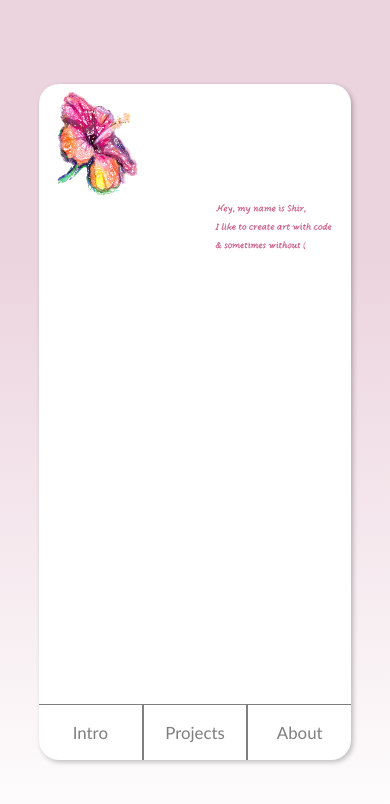
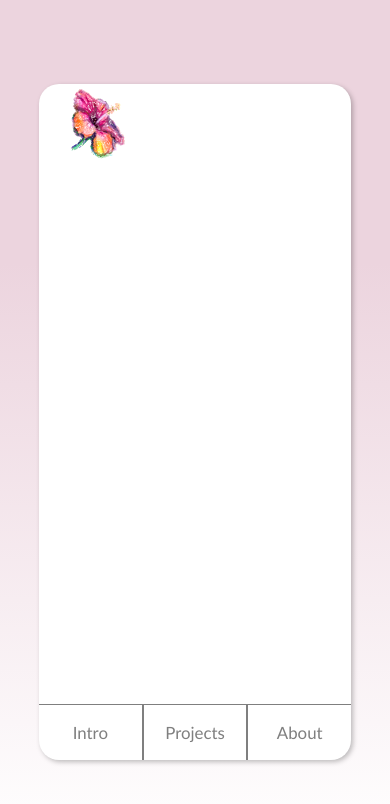
Before and after one commit to shir0206/ShirWeb, a React (Create React App) app: page / in a window 390 px wide. Shown: the top 804 px of the page. Built offline with nearby package versions, Linux system fonts and the light colour scheme.

Commit message:
Edit css - fit  flower&title to various widths

```diff
--- a/src/App.css
+++ b/src/App.css
@@ -11,8 +11,7 @@
   display: flex;
   justify-content: center;
   align-items: center;
-   font-family: Calibri, 'Trebuchet MS', sans-serif;
-
+  font-family: Calibri, "Trebuchet MS", sans-serif;
 }
 .card {
   background-color: #fff;
@@ -46,10 +45,17 @@
   border-style: solid;
   border-width: 0.25px;
   text-align: center;
-  /* background-color: springgreen; */
   width: 33.3vw;
+  cursor: pointer;
 }
-
+@media (pointer: fine) {
+  .intro-container:hover,
+  .project-container:hover,
+  .about-container:hover {
+    border-color: rgb(127, 127, 127);
+    background-color: rgb(127, 127, 127, 0.1);
+  }
+}
 .button-container p {
   font-size: 2vh;
   color: rgb(127, 127, 127);
--- a/src/App.js
+++ b/src/App.js
@@ -25,7 +25,6 @@ function App() {
           <div
             className="intro-container"
             onClick={() => {
-              console.log(0);
               setButtonClicked(0);
             }}
           >
@@ -34,8 +33,6 @@ function App() {
           <div
             className="project-container"
             onClick={() => {
-              console.log(1);
-
               setButtonClicked(1);
             }}
           >
@@ -44,8 +41,6 @@ function App() {
           <div
             className="about-container"
             onClick={() => {
-              console.log(2);
-
               setButtonClicked(2);
             }}
           >
--- a/src/Intro/Flower/flower.css
+++ b/src/Intro/Flower/flower.css
@@ -1,6 +1,19 @@
-.flower-cont {
-  max-height: 30vh;
-  max-width: 30vw;
+
+
+@media only screen and (min-width: 501px) {
+  .flower-cont {
+    max-height: 32vh;
+    max-width: 32vw;
+    margin-left:5vw;
+
+  }
+}
+@media only screen and (max-width: 500px) {
+  .flower-cont {
+    max-height: 50vh;
+    max-width: 60vw;
+    margin-left:5vw;
+  }
 }
 .flower-cont svg {
   fill: none;
--- a/src/Intro/Intro.js
+++ b/src/Intro/Intro.js
@@ -1,11 +1,12 @@
 import React from "react";
+import "./intro.css";
 
 import { Flower } from "./Flower/Flower";
 import { Title } from "./Title/Title";
 
 export const Intro = props => {
   return (
-    <div className="cont">
+    <div className="intro-cont">
       <Flower />
       <Title />
     </div>
--- a/src/Intro/Title/title.css
+++ b/src/Intro/Title/title.css
@@ -7,8 +7,21 @@
   stroke-width: 7px;
   stroke: rgb(199, 71, 120);
 }
+
+@media only screen and (min-width: 501px) {
   .title-cont {
     max-height: 30vh;
     max-width: 30vw;
-    margin-left: 45vw;
+    margin-left: 40vw;
   }
+}
+@media only screen and (max-width: 500px) {
+  .title-cont {
+    max-height: 50vh;
+    max-width: 50vw;
+    right:0;
+    left:0;
+    margin-top: 5vh;
+    margin-left: 25vw;
+  }
+}
--- /dev/null
+++ b/src/Intro/intro.css
@@ -0,0 +1,8 @@
+.intro-cont {
+  display: flex;
+  justify-content: center;
+  justify-self: start;
+  align-content: center;
+  flex-direction: column;
+
+}
```
Lines whose indentation alone changed are shown as unchanged.
